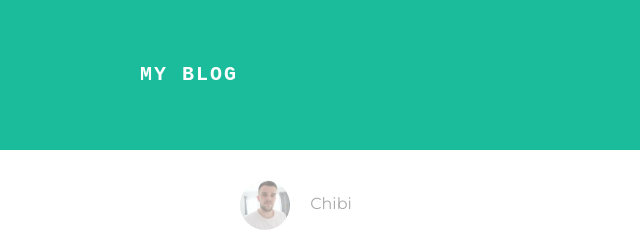
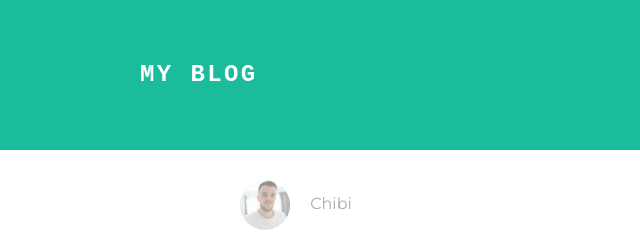
Before and after one commit to romain-lienard/romain-lienard.github.io, a plain HTML site: page index.html in a window 1280 px wide. Shown: the top 240 px of the page, 0-640 px from the left. Drawn offline with Linux system fonts and the light colour scheme.

Commit message:
Add files via upload

```diff
--- a/style.css
+++ b/style.css
@@ -31,7 +31,7 @@ font-family: "Montserrat", sans-serif;
 #header-title {
   display: block;
   float: left;
-  font-size: 20px;
+  font-size: 150%;
   font-weight: bold;
 }
 
```
